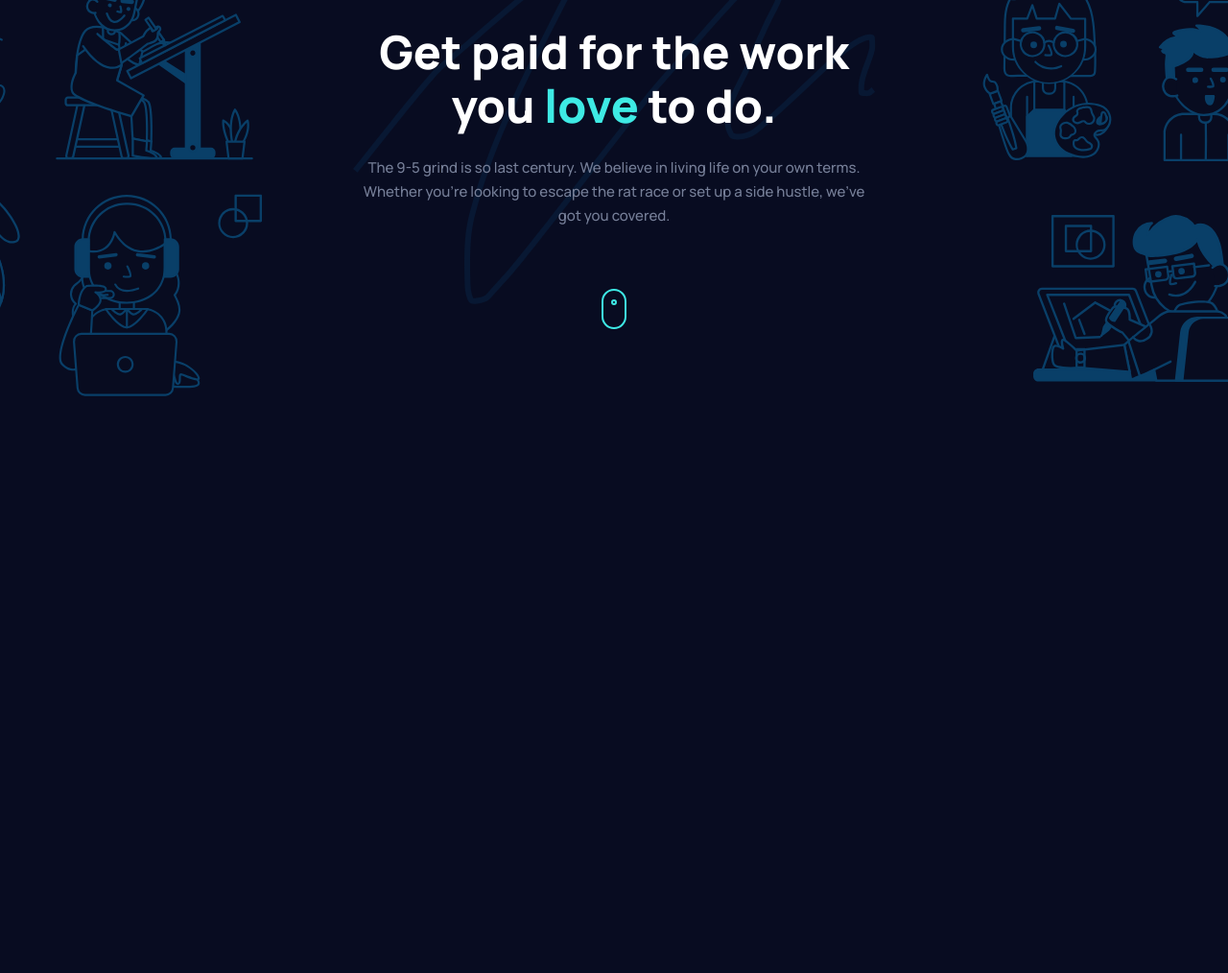
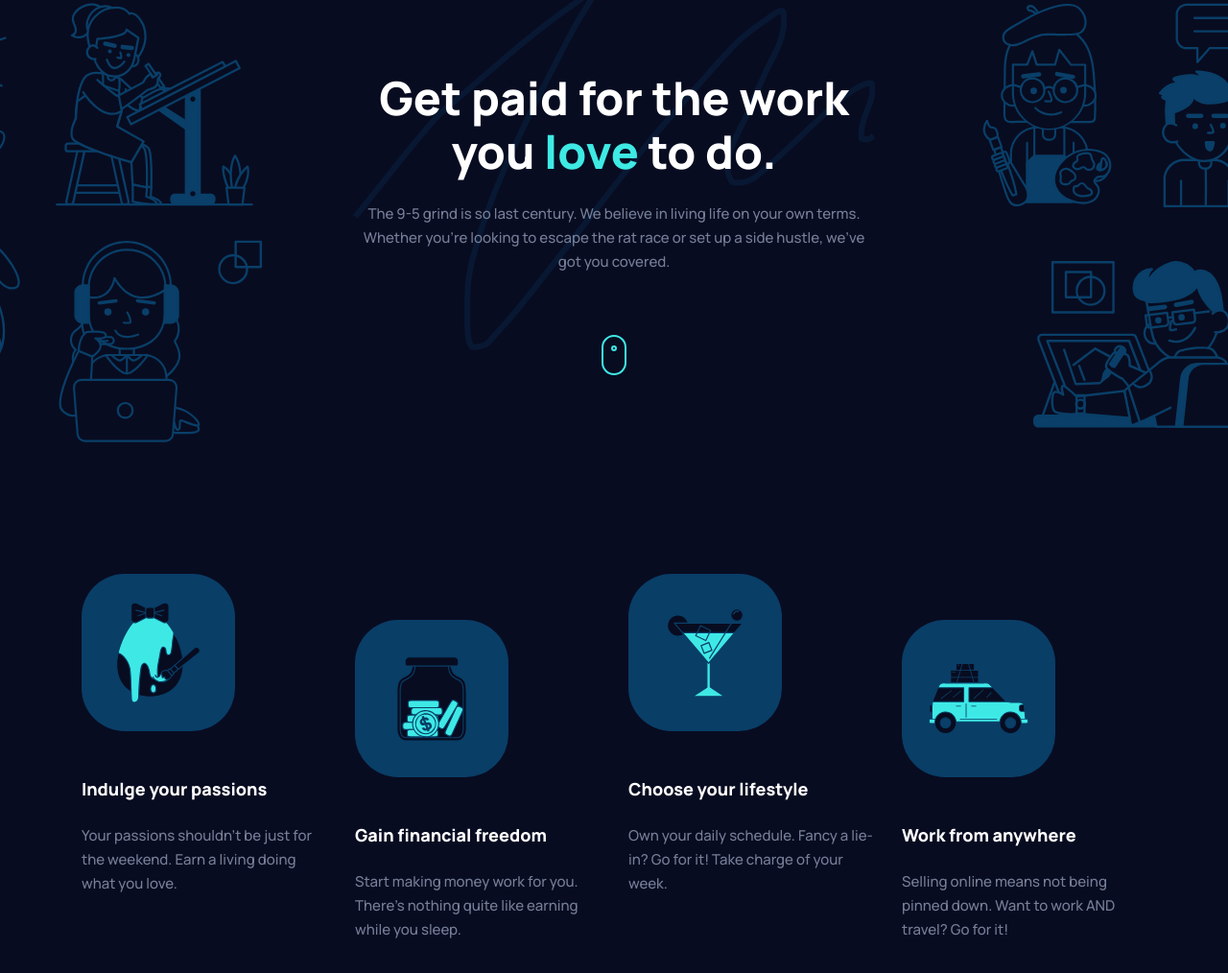
Before and after one commit to ionStici/maker-pre-launch-landing-page, a React app: page / in a window 1280 px wide. Shown: the part 232-1246 px from the top of the page at 96% size. Before the commit the page ends 800 px from the top, so only its background shows below. Built offline with nearby package versions, Linux system fonts and the light colour scheme.

Commit message:
Add features section

```diff
--- /dev/null
+++ b/src/components/FeaturesComponent.js
@@ -0,0 +1,20 @@
+import React from "react";
+import { Features } from "../containers/Features";
+
+import passionsImg from "./../assets/illustration-passions.svg";
+import freedomImg from "./../assets/illustration-financial-freedom.svg";
+import lifestyleImg from "./../assets/illustration-lifestyle.svg";
+import workImg from "./../assets/illustration-work-anywhere.svg";
+
+export class FeaturesComponent extends React.Component {
+  render() {
+    return (
+      <Features
+        passionsImg={passionsImg}
+        freedomImg={freedomImg}
+        lifestyleImg={lifestyleImg}
+        workImg={workImg}
+      />
+    );
+  }
+}
--- /dev/null
+++ b/src/containers/Features.js
@@ -0,0 +1,46 @@
+import React from "react";
+import styles from "./Features.module.scss";
+
+const Feature = (props) => {
+  return (
+    <div className={styles.feature}>
+      <div className={styles.imgWrapper}>
+        <img className={styles.img} src={props.img} alt="" />
+      </div>
+      <div className={styles.contentWrapper}>
+        <h3 className={styles.h3}>{props.title}</h3>
+        <p className={styles.p}>{props.text}</p>
+      </div>
+    </div>
+  );
+};
+
+export const Features = (props) => {
+  return (
+    <div className={styles.wrapper}>
+      <Feature
+        img={props.passionsImg}
+        title="Indulge your passions"
+        text="Your passions shouldn't be just for the weekend. Earn a living doing what you love."
+      />
+
+      <Feature
+        img={props.freedomImg}
+        title="Gain financial freedom"
+        text="Start making money work for you. There’s nothing quite like earning while you sleep. "
+      />
+
+      <Feature
+        img={props.lifestyleImg}
+        title="Choose your lifestyle"
+        text="Own your daily schedule. Fancy a lie-in? Go for it! Take charge of your week."
+      />
+
+      <Feature
+        img={props.workImg}
+        title="Work from anywhere"
+        text="Selling online means not being pinned down. Want to work AND travel? Go for it!"
+      />
+    </div>
+  );
+};
--- /dev/null
+++ b/src/containers/Features.module.scss
@@ -0,0 +1,130 @@
+.wrapper {
+  text-align: center;
+  max-width: 500px;
+  margin: 0 auto 144px auto;
+
+  @media only screen and (min-width: 768px) {
+    text-align: left;
+    max-width: revert;
+    width: 573px;
+    margin: 0 auto 141px auto;
+  }
+
+  @media only screen and (min-width: 1150px) {
+    width: 1110px;
+    margin-bottom: 202px;
+    display: grid;
+    grid-template-columns: repeat(4, minmax(0, 255px));
+    column-gap: 30px;
+  }
+}
+
+.feature {
+  padding: 0 24px;
+
+  &:not(:last-child) {
+    margin-bottom: 56px;
+
+    @media only screen and (min-width: 768px) {
+      margin-bottom: 40px;
+    }
+
+    @media only screen and (min-width: 1150px) {
+      margin-bottom: 0;
+    }
+  }
+
+  @media only screen and (min-width: 768px) {
+    display: flex;
+    align-items: center;
+    padding: 0;
+
+    &:nth-child(1) {
+      padding-left: 58px;
+    }
+
+    &:nth-child(3) {
+      padding-left: 58px;
+    }
+  }
+
+  @media only screen and (min-width: 1150px) {
+    display: revert;
+    align-items: revert;
+
+    &:nth-child(1) {
+      padding-left: 0;
+    }
+
+    &:nth-child(3) {
+      padding-left: 0;
+    }
+
+    &:nth-child(2) {
+      padding-top: 48px;
+    }
+
+    &:nth-child(4) {
+      padding-top: 48px;
+    }
+  }
+}
+
+.imgWrapper {
+  width: 120px;
+  height: 124px;
+  margin: 0 auto;
+  display: flex;
+  align-items: center;
+  justify-content: center;
+  margin-bottom: 32px;
+  background-color: var(--color-black-blue);
+  border-radius: 45px;
+
+  @media only screen and (min-width: 768px) {
+    margin: 0 55px 0 0;
+  }
+
+  @media only screen and (min-width: 1150px) {
+    width: 160px;
+    height: 164px;
+    margin: 0 0 48px 0;
+  }
+}
+
+.img {
+  transform: scale(0.76);
+
+  @media only screen and (min-width: 1150px) {
+    transform: revert;
+  }
+}
+
+.contentWrapper {
+  @media only screen and (min-width: 768px) {
+    width: 340px;
+  }
+
+  @media only screen and (min-width: 1150px) {
+    width: revert;
+  }
+}
+
+.h3 {
+  font-weight: 800;
+  font-size: 18px;
+  line-height: 25px;
+  color: var(--color-white);
+  margin-bottom: 11px;
+
+  @media only screen and (min-width: 768px) {
+    margin-bottom: 23px;
+  }
+}
+
+.p {
+  font-weight: 500;
+  font-size: 15px;
+  line-height: 25px;
+  color: var(--color-gray);
+}
--- a/src/containers/Header.module.scss
+++ b/src/containers/Header.module.scss
@@ -15,6 +15,17 @@
 
 .nav {
   margin-bottom: 65.5px;
+
+  @media only screen and (min-width: 768px) {
+    text-align: left;
+    max-width: 1190px;
+    margin: 0 auto 77px auto;
+    padding: 0 40px;
+  }
+
+  @media only screen and (min-width: 1150px) {
+    margin: 0 auto 114px auto;
+  }
 }
 
 // // // // //
--- a/src/index.js
+++ b/src/index.js
@@ -3,12 +3,14 @@ import ReactDOM from "react-dom/client";
 import "./index.css";
 
 import { HeaderComponent } from "./components/HeaderComponent";
+import { FeaturesComponent } from "./components/FeaturesComponent";
 
 class App extends React.Component {
   render() {
     return (
       <main>
         <HeaderComponent />
+        <FeaturesComponent />
       </main>
     );
   }
```
